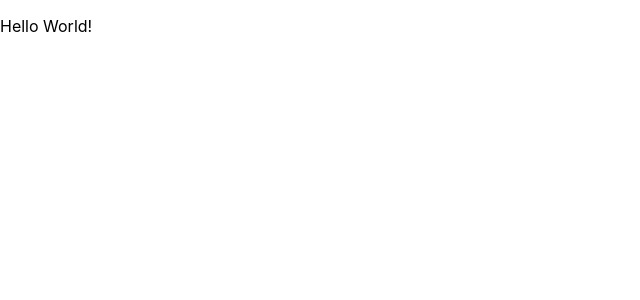
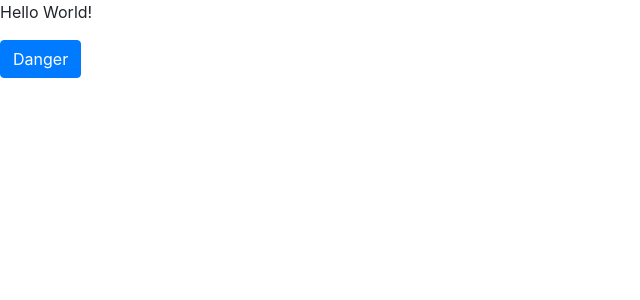
Before and after one commit to kelumsampath/complainRegister, a React (Create React App) app: page / in a window 1280 px wide. Shown: the top 300 px of the page, without its empty margins (0-640 px from the left). Built offline with nearby package versions, Linux system fonts and the light colour scheme.

Commit message:
bootstrap integrated

```diff
--- a/public/index.html
+++ b/public/index.html
@@ -1,14 +1,12 @@
 <!DOCTYPE html>
 <html lang="en">
+
 <head>
   <meta charset="utf-8" />
   <link rel="shortcut icon" href="%PUBLIC_URL%/favicon.ico" />
   <meta name="viewport" content="width=device-width, initial-scale=1" />
   <meta name="theme-color" content="#000000" />
-    <meta
-      name="description"
-      content="Web site created using create-react-app"
-    />
+  <meta name="description" content="Web site created using create-react-app" />
   <link rel="apple-touch-icon" href="logo192.png" />
   <!--
       manifest.json provides metadata used when your web app is installed on a
@@ -24,8 +22,13 @@
       work correctly both with client-side routing and a non-root public URL.
       Learn how to configure a non-root public URL by running `npm run build`.
     -->
+  <!--bootrap CDN-->
+  <link rel="stylesheet" href="https://maxcdn.bootstrapcdn.com/bootstrap/4.3.1/css/bootstrap.min.css"
+    integrity="sha384-ggOyR0iXCbMQv3Xipma34MD+dH/1fQ784/j6cY/iJTQUOhcWr7x9JvoRxT2MZw1T" crossorigin="anonymous" />
+
   <title>Test App</title>
 </head>
+
 <body>
   <noscript>You need to enable JavaScript to run this app.</noscript>
   <div id="root"></div>
@@ -40,4 +43,5 @@
       To create a production bundle, use `npm run build` or `yarn build`.
     -->
 </body>
+
 </html>
--- a/src/App.js
+++ b/src/App.js
@@ -1,13 +1,16 @@
 import React from 'react';
 import logo from './logo.svg';
 import './App.css';
+import { Button } from 'react-bootstrap';
 
 function App() {
   return (
-
-        <p>
-          Hello World!
+    <div>
+      <p>
+        Hello World!
         </p>
+      <Button type="button" class="btn btn-danger">Danger</Button>
+    </div>
 
   );
 }
```
Lines whose indentation alone changed are shown as unchanged.
